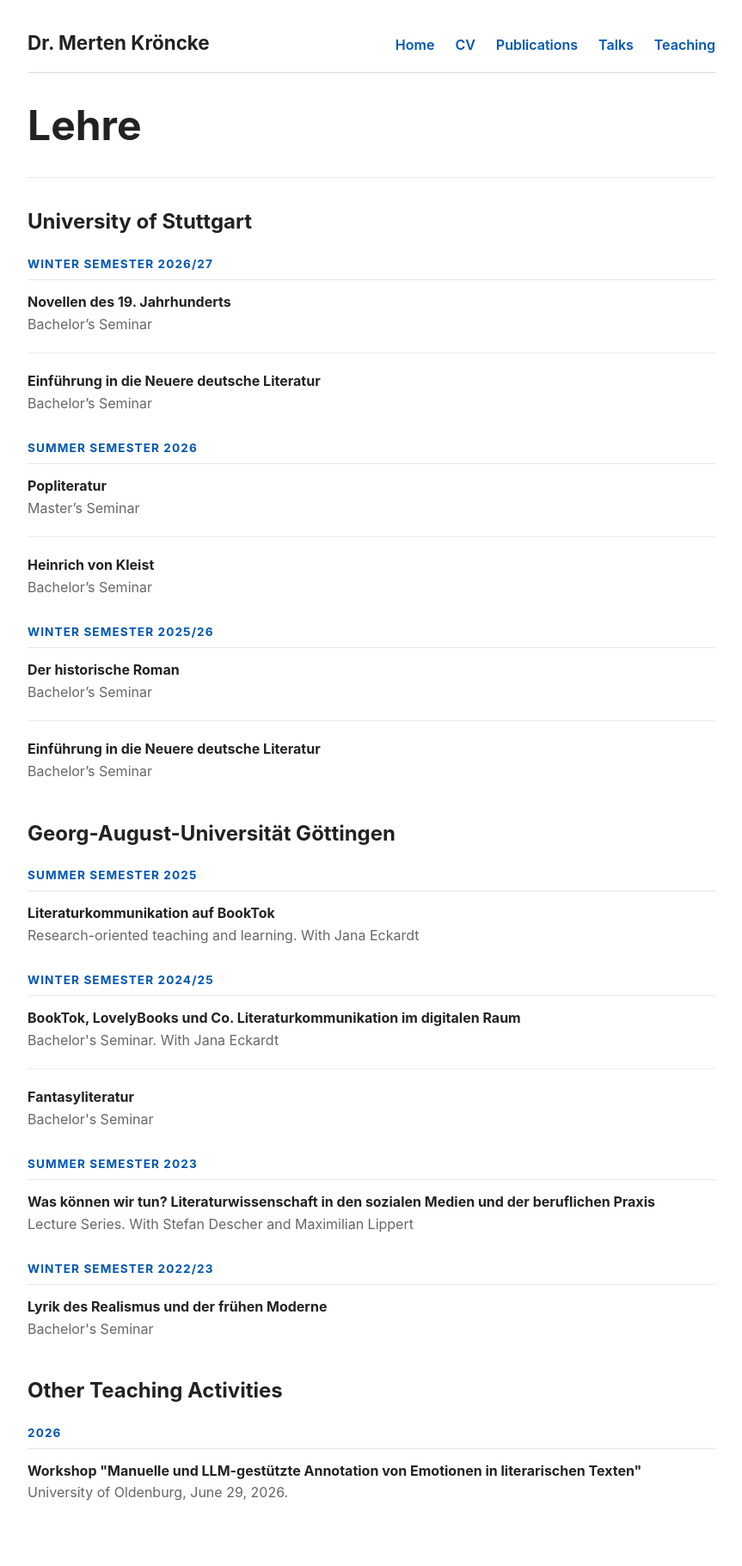
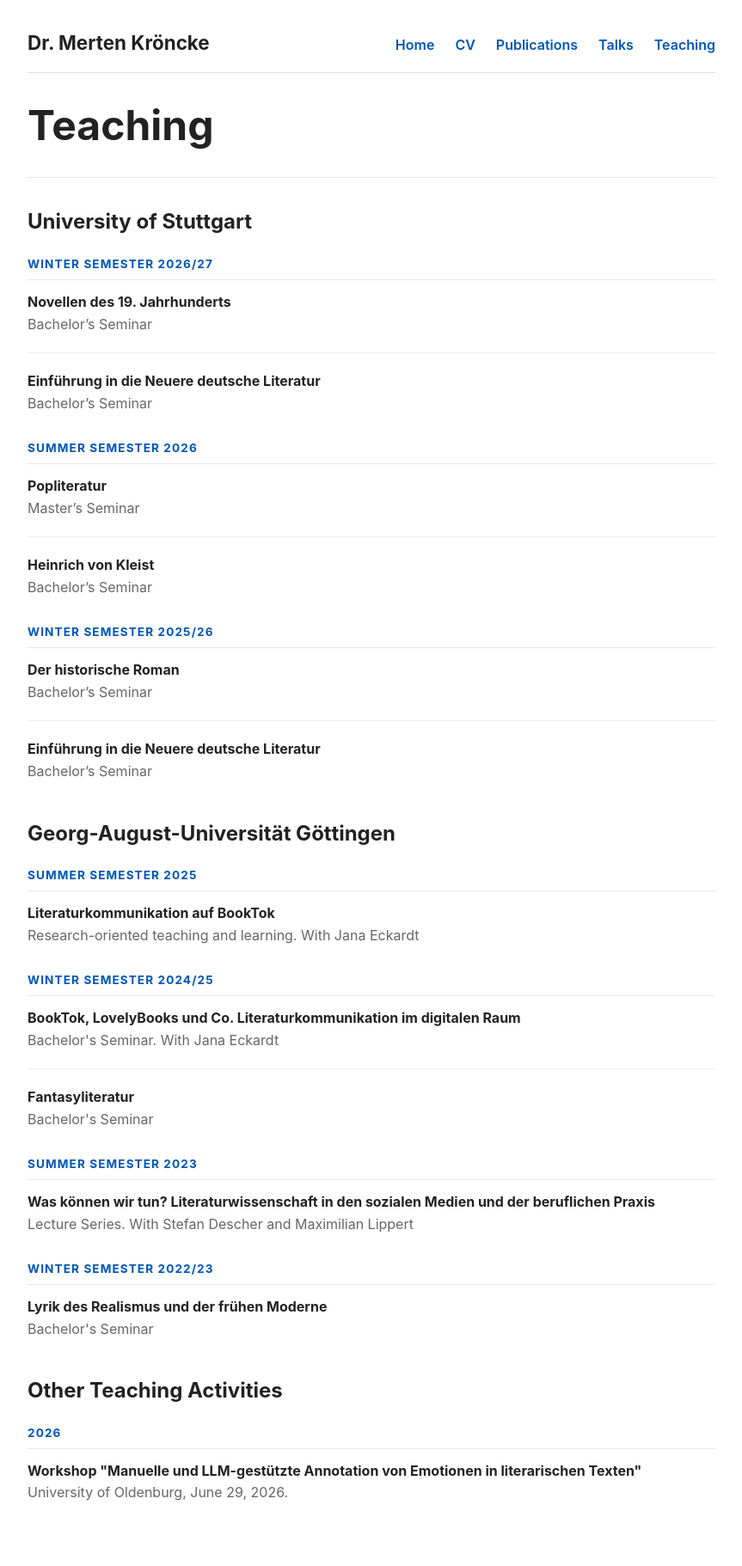
Before and after one commit to MertenKroencke/mertenkroencke.github.io, a Jekyll site: the page built from teaching/index.md, in a window 1280 px wide. Shown: the whole page at 86% size, without its empty margins (208-1071 px from the left). Built offline with Jekyll 4.4.1, drawn with Linux system fonts in a browser that asks for light colours.

Commit message:
Update index.md

```diff
--- a/teaching/index.md
+++ b/teaching/index.md
@@ -20,7 +20,7 @@ permalink: /teaching/
 </style>
 
 <div class="pub-hero">
-  <h1>Lehre</h1>
+  <h1>Teaching</h1>
 </div>
 
 <div class="uni-block">
```
